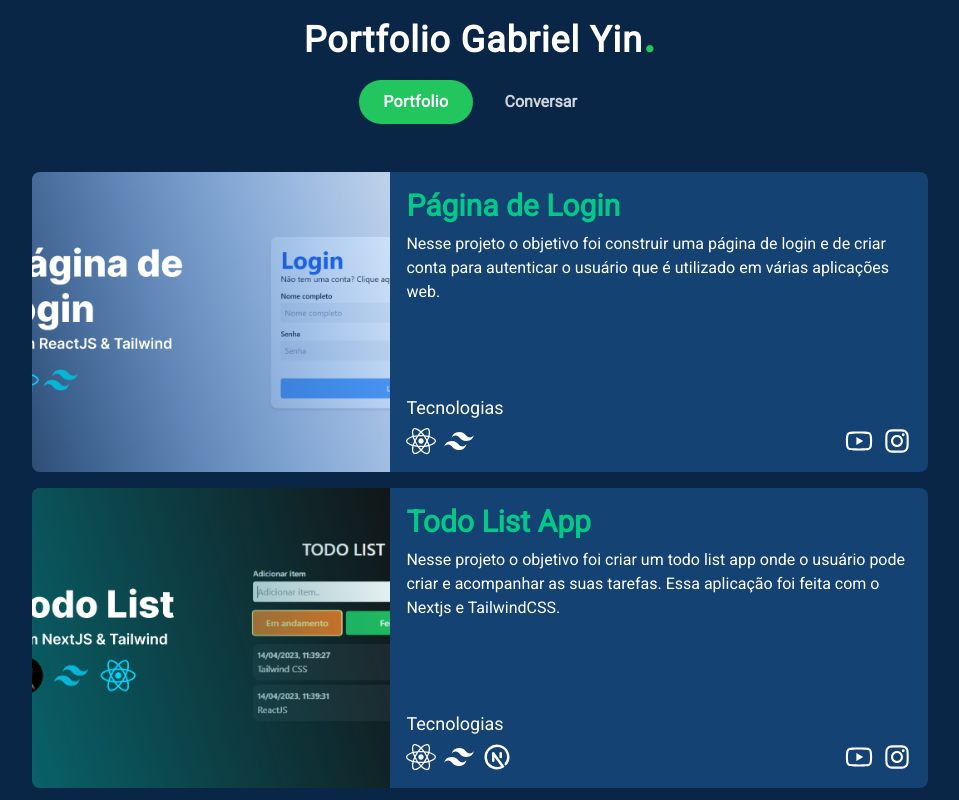
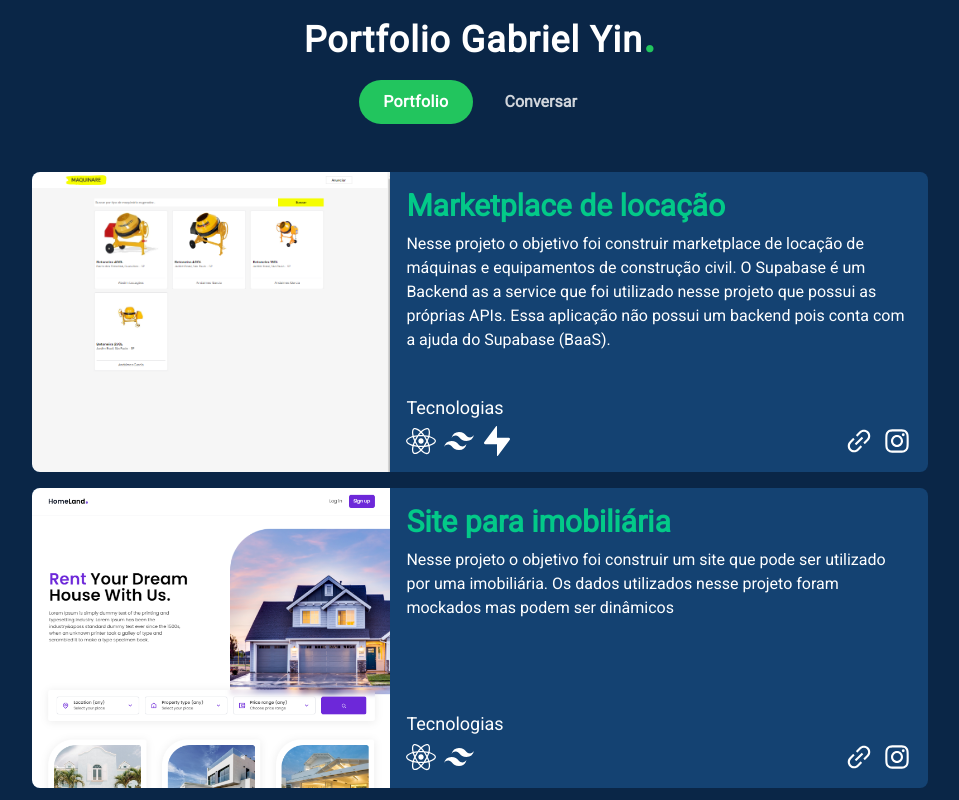
Before and after one commit to gabrielyin/portfolio, a Next.js app: page / in a window 1280 px wide. Shown: the top 800 px of the page, without its empty margins (160-1119 px from the left). Built offline with nearby package versions, Linux system fonts and the light colour scheme.

Commit message:
new projects added

```diff
--- a/src/pages/index.jsx
+++ b/src/pages/index.jsx
@@ -1,11 +1,13 @@
 import Link from "next/link";
 import { useState } from "react";
-import { AiOutlineInstagram, AiOutlineYoutube } from 'react-icons/ai';
+import { AiOutlineInstagram, AiOutlineYoutube, AiOutlineLink } from 'react-icons/ai';
 import { FaReact } from 'react-icons/fa';
 import { TbBrandNextjs } from 'react-icons/tb'
-import { SiTailwindcss } from 'react-icons/si';
+import { SiTailwindcss, SiSupabase } from 'react-icons/si';
 import loginImage from '../assets/pagina-de-login.png';
 import todoListImage from '../assets/todo-list.png';
+import imobiliariaImage from '../assets/imobiliaria.png';
+import maquinareImage from '../assets/maquinareImage.png';
 import Image from "next/image";
 
 export
@@ -59,6 +61,101 @@ export
               className="h-[300px] md:w-2/5"
             >
               <Image
+                alt='maquinare'
+                src={maquinareImage}
+                className="object-cover h-full w-full"
+              />
+            </div>
+            <div
+              className="p-4 grow flex flex-col justify-between md:w-3/5"
+            >
+              <div>
+                <h2 className="text-3xl font-semibold mb-2 text-button">Marketplace de locação</h2>
+                <p className="text-white">
+                  Nesse projeto o objetivo foi construir marketplace de locação de máquinas e equipamentos de construção civil. O Supabase é um Backend as a service que foi utilizado nesse projeto que possui as próprias APIs. Essa aplicação não possui um backend pois conta com a ajuda do Supabase (BaaS).
+                </p>
+              </div>
+              <div className="flex text-white justify-between text-3xl">
+                <div>
+                  <h2 className="text-lg mb-1">
+                    Tecnologias
+                  </h2>
+                  <div className="flex gap-2 ">
+                    <Link target="_blank" href='https://react.dev/'>
+                      <FaReact />
+                    </Link>
+                    <Link target="_blank" href='https://tailwindcss.com/'>
+                      <SiTailwindcss />
+                    </Link>
+                    <Link target="_blank" href="https://supabase.com/">
+                      <SiSupabase />
+                    </Link>
+                  </div>
+                </div>
+                <div className="flex items-end gap-2">
+                  <Link target="_blank" href='https://www.maquinare.com.br/'>
+                    <AiOutlineLink />
+                  </Link>
+                  <Link target="_blank" href='https://www.instagram.com/yinovar/'>
+                    <AiOutlineInstagram />
+                  </Link>
+                </div>
+              </div>
+            </div>
+          </div>
+          <div
+            className="bg-secondary rounded-lg overflow-hidden min-h-[600px] md:min-h-[300px] flex flex-col md:flex-row cursor-pointer"
+          >
+            <div
+              className="h-[300px] md:w-2/5"
+            >
+              <Image
+                alt='imobiliaria'
+                src={imobiliariaImage}
+                className="object-cover h-full w-full"
+              />
+            </div>
+            <div
+              className="p-4 grow flex flex-col justify-between md:w-3/5"
+            >
+              <div>
+                <h2 className="text-3xl font-semibold mb-2 text-button">Site para imobiliária</h2>
+                <p className="text-white">
+                  Nesse projeto o objetivo foi construir um site que pode ser utilizado por uma imobiliária. Os dados utilizados nesse projeto foram mockados mas podem ser dinâmicos
+                </p>
+              </div>
+              <div className="flex text-white justify-between text-3xl">
+                <div>
+                  <h2 className="text-lg mb-1">
+                    Tecnologias
+                  </h2>
+                  <div className="flex gap-2 ">
+                    <Link target="_blank" href='https://react.dev/'>
+                      <FaReact />
+                    </Link>
+                    <Link target="_blank" href='https://tailwindcss.com/'>
+                      <SiTailwindcss />
+                    </Link>
+                  </div>
+                </div>
+                <div className="flex items-end gap-2">
+                  <Link target="_blank" href='https://real-estate-website-phi.vercel.app/'>
+                    <AiOutlineLink />
+                  </Link>
+                  <Link target="_blank" href='https://www.instagram.com/yinovar/'>
+                    <AiOutlineInstagram />
+                  </Link>
+                </div>
+              </div>
+            </div>
+          </div>
+          <div
+            className="bg-secondary rounded-lg overflow-hidden min-h-[600px] md:min-h-[300px] flex flex-col md:flex-row cursor-pointer"
+          >
+            <div
+              className="h-[300px] md:w-2/5"
+            >
+              <Image
                 alt='login image'
                 src={loginImage}
                 className="object-cover h-full w-full"
@@ -79,19 +176,19 @@ export
                     Tecnologias
                   </h2>
                   <div className="flex gap-2 ">
-                    <Link href='#'>
+                    <Link target="_blank" href='https://react.dev/'>
                       <FaReact />
                     </Link>
-                    <Link href='#'>
+                    <Link target="_blank" href='https://tailwindcss.com/'>
                       <SiTailwindcss />
                     </Link>
                   </div>
                 </div>
                 <div className="flex items-end gap-2">
-                  <Link href='https://youtu.be/UH2Yh1gcp5g'>
+                  <Link target="_blank" href='https://youtu.be/UH2Yh1gcp5g'>
                     <AiOutlineYoutube />
                   </Link>
-                  <Link href='https://www.instagram.com/yinovar/'>
+                  <Link target="_blank" href='https://www.instagram.com/yinovar/'>
                     <AiOutlineInstagram />
                   </Link>
                 </div>
@@ -125,22 +222,22 @@ export
                     Tecnologias
                   </h2>
                   <div className="flex gap-2 ">
-                    <Link href='#'>
+                    <Link target="_blank" href='https://react.dev/'>
                       <FaReact />
                     </Link>
-                    <Link href='#'>
+                    <Link target="_blank" href='https://tailwindcss.com/'>
                       <SiTailwindcss />
                     </Link>
-                    <Link href='#'>
+                    <Link target="_blank" href='https://nextjs.org/'>
                       <TbBrandNextjs />
                     </Link>
                   </div>
                 </div>
                 <div className="flex items-end gap-2">
-                  <Link href='https://youtu.be/b-SH-ZTpdpM'>
+                  <Link target="_blank" href='https://youtu.be/b-SH-ZTpdpM'>
                     <AiOutlineYoutube />
                   </Link>
-                  <Link href='https://www.instagram.com/yinovar/'>
+                  <Link target="_blank" href='https://www.instagram.com/yinovar/'>
                     <AiOutlineInstagram />
                   </Link>
                 </div>
```
Also changed, not shown: src/assets/imobiliaria.png (added), src/assets/maquinareImage.png (added).
